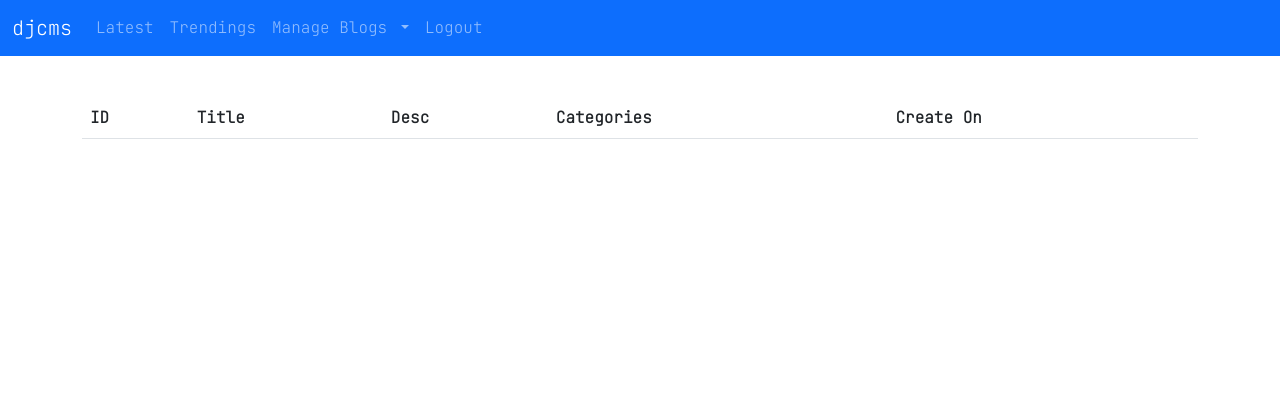
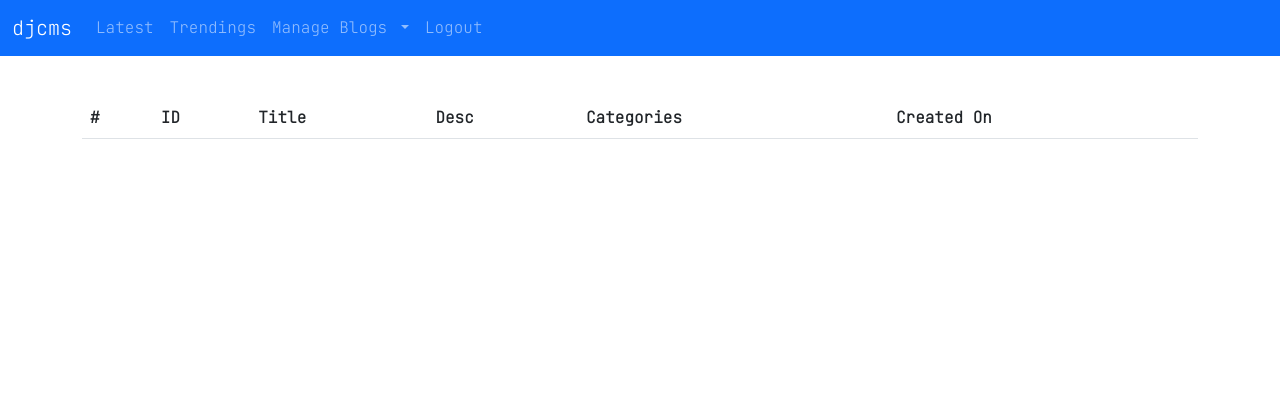
Before and after one commit to dev-bittu/djcms, a Django app: page /manage/draft/ in a window 1280 px wide. Shown: the top 420 px of the page. Run offline with Django 4.2, Linux system fonts and the light colour scheme; a user stored in the database is signed in; tables that the repository leaves empty hold one stand-in row (values such as "Sample post"); data that the repository does not hold is empty; some libraries are stand-ins or nearby versions.

Commit message:
ui improve

```diff
--- a/management/templates/management/draft_blogs.html
+++ b/management/templates/management/draft_blogs.html
@@ -7,18 +7,20 @@
   <table class="table table-hover">
     <thead>
       <tr>
+        <th scope="col">#</th>
         <th scope="col">ID</th>
         <th scope="col">Title</th>
         <th scope="col">Desc</th>
         <th scope="col">Categories</th>
-        <th scope="col">Create On</th>
+        <th scope="col">Created On</th>
       </tr>
     </thead>
     <tbody class="table-group-divider">
       {% for blog in draft %}
       <tr>
-        <th scope="row">{{ blog.id }}</th>
-        <td>{{ blog.title|truncatechars:40 }}</td>
+        <th scope="row">{{ forloop.counter }}</th>
+        <th>{{ blog.id }}</th>
+        <td><a href="{% url 'manage:edit_blog' blog.id %}" class="text-decoration-none">{{ blog.title|truncatechars:40 }}</a></td>
         <td>{{ blog.desc|truncatechars:60 }}</td>
         <td>[{{ blog.categories.all|join:", " }}]</td>
         <td>{{ blog.published_on }}</td>
--- a/management/templates/management/update.html
+++ b/management/templates/management/update.html
@@ -7,6 +7,7 @@
   <table class="table table-hover">
     <thead>
       <tr>
+        <th scope="col">#</th>
         <th scope="col">ID</th>
         <th scope="col">Title</th>
         <th scope="col">Desc</th>
@@ -18,7 +19,8 @@
     <tbody class="table-group-divider">
       {% for blog in blogs %}
       <tr>
-        <th scope="row">{{ blog.id }}</th>
+        <th scope="row">{{ forloop.counter }}</th>
+        <th>{{ blog.id }}</th>
         <td><a href="{% url 'manage:edit_blog' blog.id %}" class="text-decoration-none">{{ blog.title|truncatechars:40 }}</a></td>
         <td>{{ blog.desc|truncatechars:60 }}</td>
         <td>[{{ blog.categories.all|join:", " }}]</td>
```
